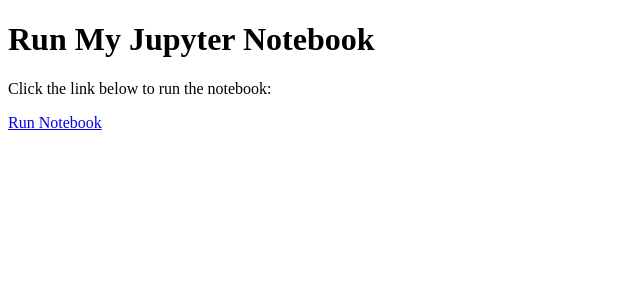
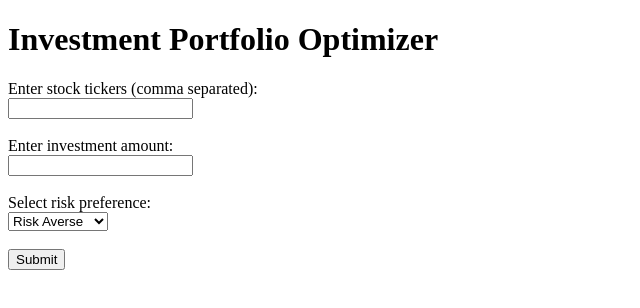
Before and after one commit to Dolores0614/optimize_portfolio, a plain HTML site: page index.html in a window 1280 px wide. Shown: the whole page, without its empty margins (0-640 px from the left). Drawn offline with Linux system fonts and the light colour scheme.

Commit message:
Update index.html

```diff
--- a/index.html
+++ b/index.html
@@ -1,11 +1,27 @@
 <!DOCTYPE html>
-<html>
+<html lang="en">
 <head>
-    <title>Run My Jupyter Notebook</title>
+    <meta charset="UTF-8">
+    <meta name="viewport" content="width=device-width, initial-scale=1.0">
+    <title>Investment Portfolio Optimizer</title>
 </head>
 <body>
-    <h1>Run My Jupyter Notebook</h1>
-    <p>Click the link below to run the notebook:</p>
-    <a href="https://mybinder.org/v2/gh/Dolores0614/optimize_portfolio/HEAD?filepath=optimize_portfolio.ipynb" target="_blank">Run Notebook</a>
+    <h1>Investment Portfolio Optimizer</h1>
+    <form action="/result" method="post">
+        <label for="tickers">Enter stock tickers (comma separated):</label><br>
+        <input type="text" id="tickers" name="tickers" required><br><br>
+
+        <label for="investment_amount">Enter investment amount:</label><br>
+        <input type="number" id="investment_amount" name="investment_amount" required><br><br>
+
+        <label for="risk_preference">Select risk preference:</label><br>
+        <select id="risk_preference" name="risk_preference">
+            <option value="1">Risk Averse</option>
+            <option value="2">Risk Neutral</option>
+            <option value="3">Risk Seeking</option>
+        </select><br><br>
+
+        <button type="submit">Submit</button>
+    </form>
 </body>
 </html>
```
